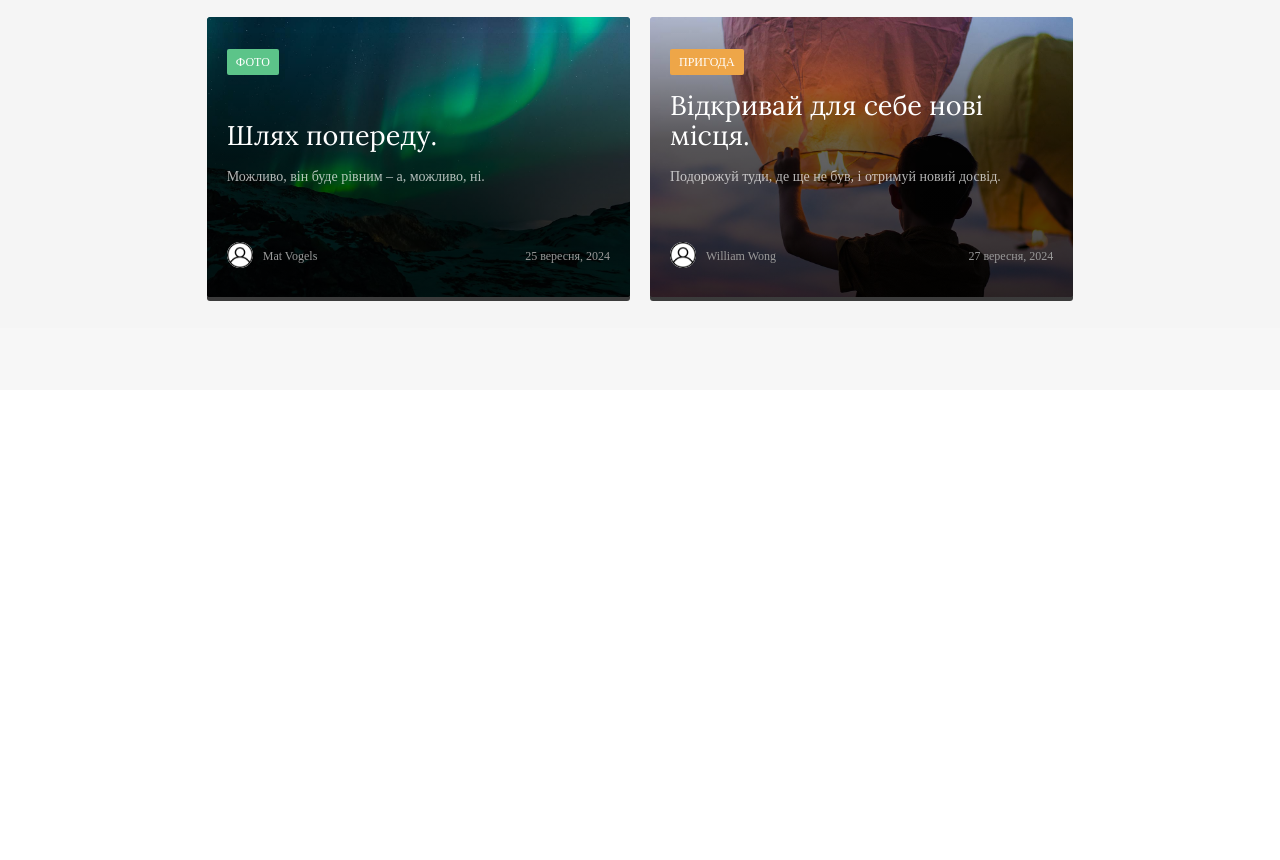
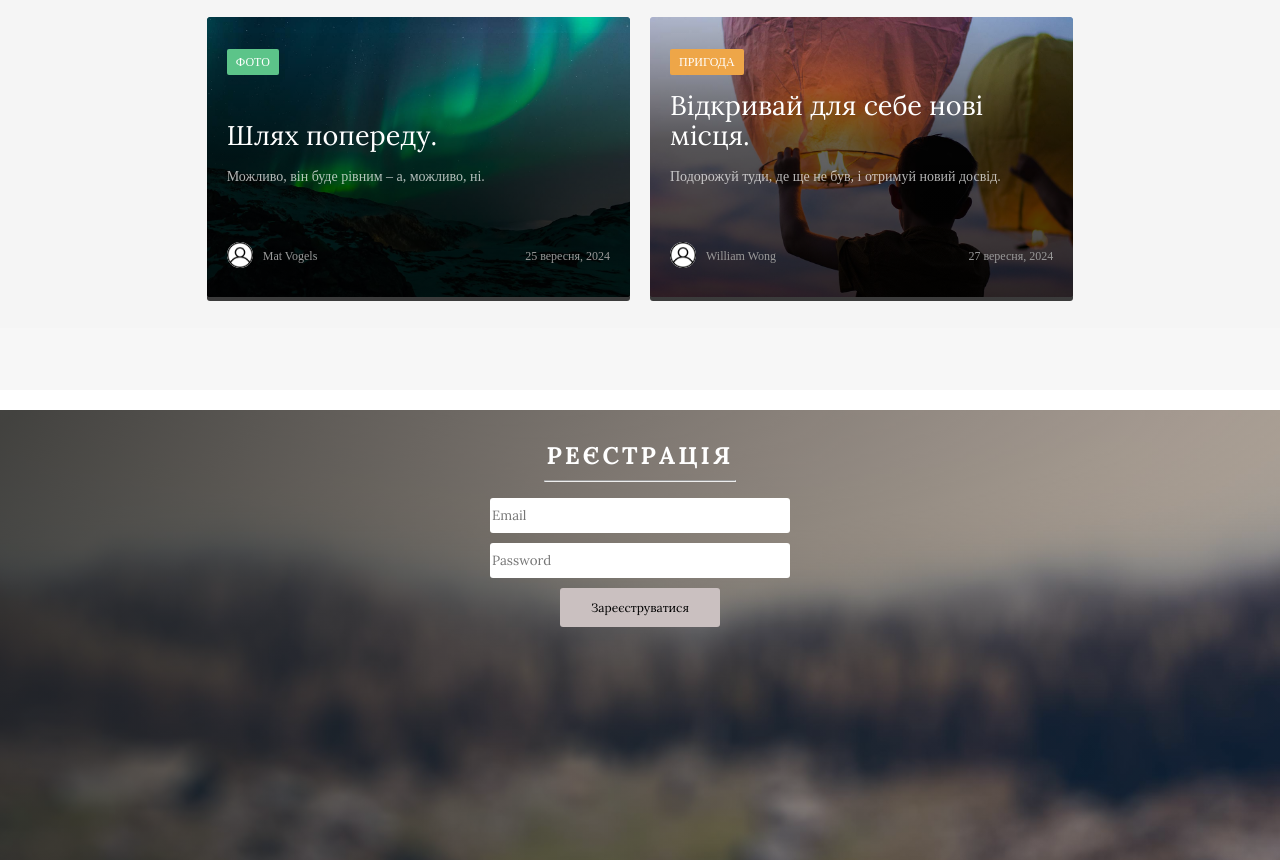
Before and after one commit to zhenyaskubiy/escape_project, a plain HTML site: page index.html in a window 1280 px wide. Shown: the part 759-1619 px from the top of the page. Before the commit the page ends 1149 px from the top, so only its background shows below. Drawn offline with Linux system fonts and the light colour scheme.

Commit message:
Форма реєстрації

```diff
--- a/home.html
+++ b/index.html
@@ -17,16 +17,16 @@
                 <div class="nav-menu">
                     <a href="" class="nav-link">Головна</a>
                     <a href="" class="nav-link">Категорії</a>
-                    <a href="" class="nav-link">Про нас</a>
                     <a href="" class="nav-link">Контакти</a>
+                    <a href="" class="nav-link">Про розробника</a>
                 </div>
             </div>
         </nav>
 
         <div class="hero-content">
-            <h1 class="hero-heading">Давайте зробимо це разом.</h1>
+            <h1 class="hero-heading">Подорожуй разом з нами!</h1>
             <p class="hero-subheading">
-                Ми подорожуємо світом у пошуках захопливих історій. Приєднуйтесь до нас у цій пригоді!
+                Ми подорожуємо світом у пошуках захопливих історій. Приєднуйтесь до нашої мандрівки!
             </p>
             <a href="#categories-section">
                 <button>ДО ОСТАННІХ ПОСТІВ</button>
@@ -114,5 +114,20 @@
             </div>
         </div>
     </div>
+    <div class="footer-section">
+        <div class="footer-conteiner">
+            <div class="footer-section-heading">
+                <h2 class="footer-heading">РЕЄСТРАЦІЯ</h2>
+                <hr class="footer-med-divider">
+            </div>
+            <div class="form-wrapper">
+                <form action="">
+                    <input type="email" placeholder="Email"  name="" id="email-field">
+                <br><input type="password" placeholder="Password" name="" id="password-field">
+                <br><button class="submit-button">Зареєструватися</button>
+                </form>
+            </div>
+        </div>
+    </div>
 </body>
 </html>
--- a/style.css
+++ b/style.css
@@ -1,14 +1,14 @@
-
+/*HOME PAGE*/
 @import url('https://fonts.googleapis.com/css2?family=Lora:ital,wght@0,400..700;1,400..700&display=swap');
 *{
     box-sizing: border-box;
+    font-family: Lora, sans-serif;
 }
 html {
     scroll-behavior: smooth;
 }
 body{
     margin: 0;
-    font-family: Lora, sans-serif;
 }
 .hero-section {
     position: relative;
@@ -360,10 +360,60 @@ button:hover {
     line-height: 35px;
 }
 .thumbnail-date-1, .thumbnail-date-2 {
-    display: inline-block;
     float: right;
     font-family: Oxygen;
     color: #999;
     font-size: 12px;
     line-height: 35px;
 }
+.footer-section{
+    background-image: linear-gradient(135deg, rgba(30, 33, 33, 0.82) 1%, rgba(32, 32, 32, 0.14) 98%), url(images/footer-bg.jpg);
+    height: 450px;
+    background-size: auto, cover;
+}
+.footer-conteiner{
+    height: 300px;
+}
+.footer-heading{
+    display: flex;
+    justify-content: center;
+    color: white;
+    height: 30px;
+    padding-top: 30px;
+    letter-spacing: 3px;
+}
+.footer-med-divider{
+    display: block;
+    width: 15%;
+    height: 1px;
+    margin-top: 40px;
+    margin-right: auto;
+    margin-bottom: 16px;
+    margin-left: auto;
+    background-color: #dedede;
+    list-style-type: lower-alpha;
+}
+.form-wrapper {
+    display: flex;
+    flex-wrap: wrap;
+    justify-content: center;
+}
+form{
+    height: 150px;
+}
+#email-field, #password-field{
+    width: 300px;
+    height: 35px;
+    border-radius: 3px;
+    border: none;
+}
+#password-field{
+    margin-top: 10px;
+}
+.submit-button{
+    display: block;
+    color: black;
+    background-color: rgb(202, 192, 192);
+    margin: 10px auto;
+}
+/*FEATURED-POST-1 PAGE*/
```
Also changed, not shown: pages/featured-post-1.html (added, +11 -0 lines), images/footer-bg.jpg (added).
